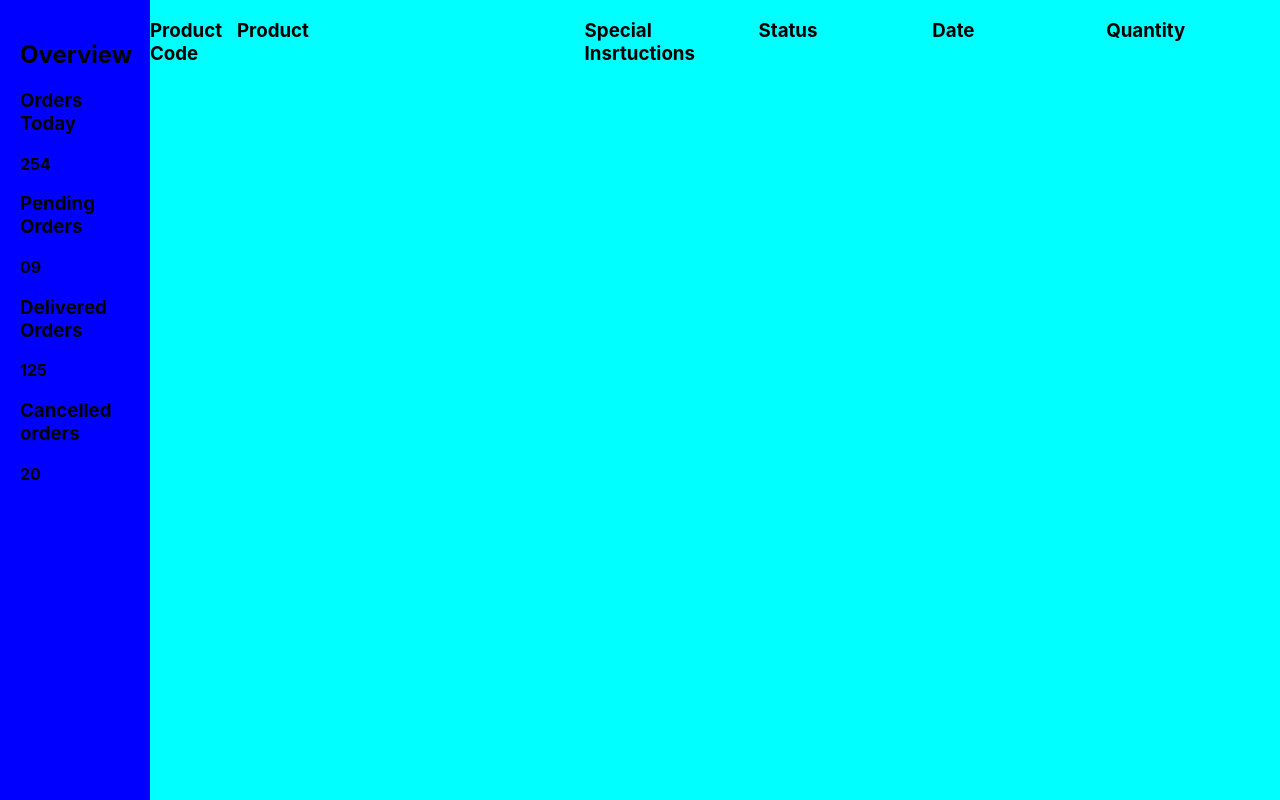
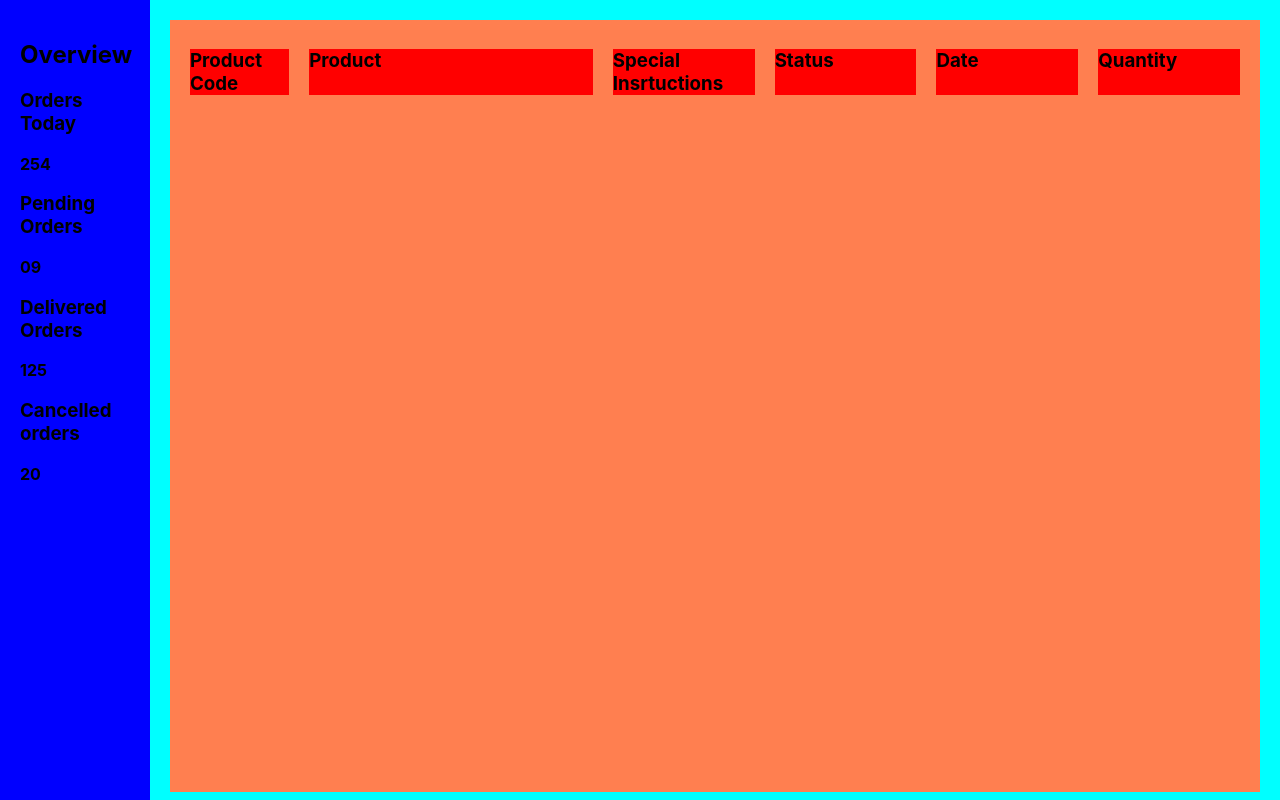
Before and after one commit to Vaynelucis/E-dashboard, a React (Create React App) app: page /dashboard in a window 1280 px wide. Built offline with nearby package versions, Linux system fonts and the light colour scheme.

Commit message:
styled dashbody a bit

```diff
--- a/src/App.css
+++ b/src/App.css
@@ -38,12 +38,26 @@
   display: grid;
   grid-template-columns: minmax(150px, 0.5fr) 4fr;
   background-color: aqua;
+  /* height: 100vh */
   height: 100vh
 }
 
 .grid-container-heading {
   display: grid;
-  grid-template-columns: 0.5fr 2fr 1fr 1fr 1fr 1fr
+  grid-template-columns: 0.7fr 2fr 1fr 1fr 1fr 1fr;
+  grid-column-gap: 20px;
+
+}
+
+.grid-item-heading {
+  background-color: red;
+}
+
+.dashbody {
+  margin: 20px;
+  padding: 10px 20px;
+  background-color: coral;
+  height: 94%;
 }
 
 .grid-item {}
--- a/src/components/dashBody.js
+++ b/src/components/dashBody.js
@@ -2,14 +2,14 @@ import React, { useState } from "react";
 
 export default function dashBody() {
   return (
-    <div>
+    <div className="dashbody">
       <div className="grid-container-heading">
-        <h3>Product Code</h3>
-        <h3>Product</h3>
-        <h3>Special Insrtuctions</h3>
-        <h3>Status</h3>
-        <h3>Date</h3>
-        <h3>Quantity</h3>
+        <h3 className="grid-item-heading">Product Code</h3>
+        <h3 className="grid-item-heading">Product</h3>
+        <h3 className="grid-item-heading">Special Insrtuctions</h3>
+        <h3 className="grid-item-heading">Status</h3>
+        <h3 className="grid-item-heading">Date</h3>
+        <h3 className="grid-item-heading">Quantity</h3>
       </div>
     </div>
   );
```
